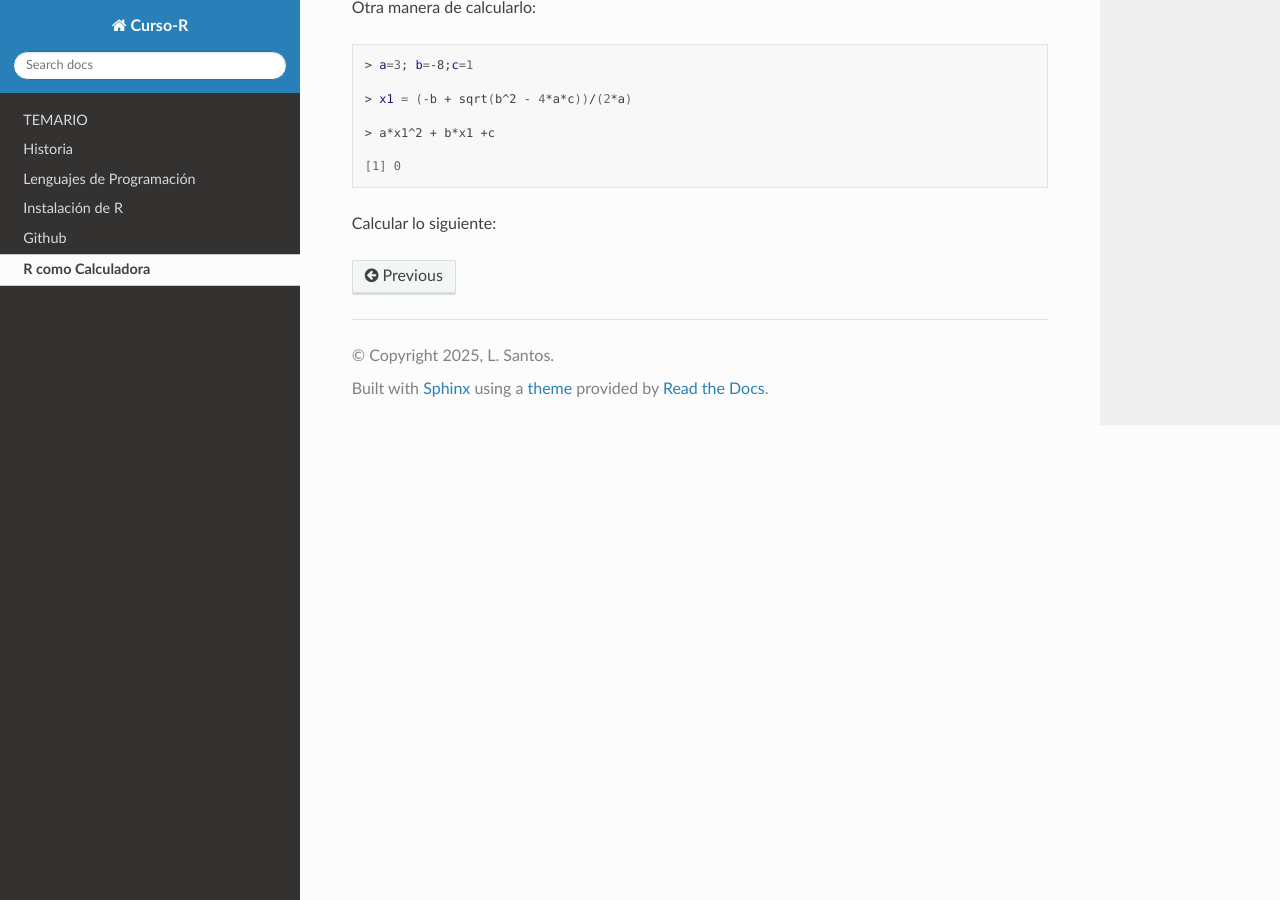
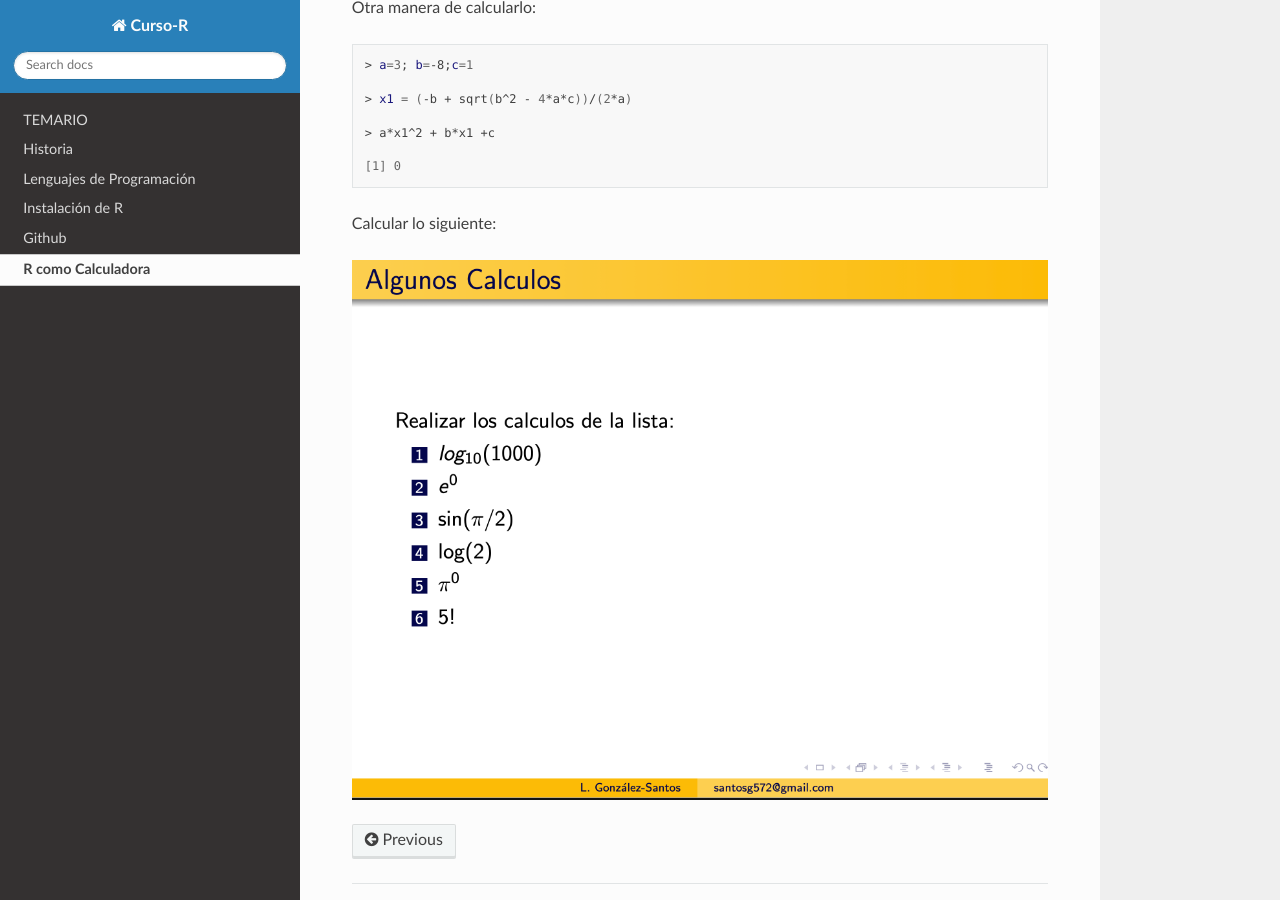
Before and after one commit to matecom57/santosg57-curso-r, a Sphinx documentation site: the page built from docs/source/Clase01/r_como_calculadora.rst, in a window 1280 px wide and 900 px high, scrolled down 1344 px. Built offline with Sphinx 7.4.7 and the Read the Docs theme 3.1.0, drawn with Linux system fonts in a browser that asks for light colours; pages that are not in the unit, such as notebooks, are missing from menus.

Commit message:
Test comité

```diff
--- a/docs/source/Clase01/r_como_calculadora.rst
+++ b/docs/source/Clase01/r_como_calculadora.rst
@@ -55,3 +55,5 @@ Otra manera de calcularlo:
 
 
 Calcular lo siguiente:
+
+.. image:: algunos-calculos.png
```
Also changed, not shown: docs/source/Clase01/algunos-calculos.png (added).
